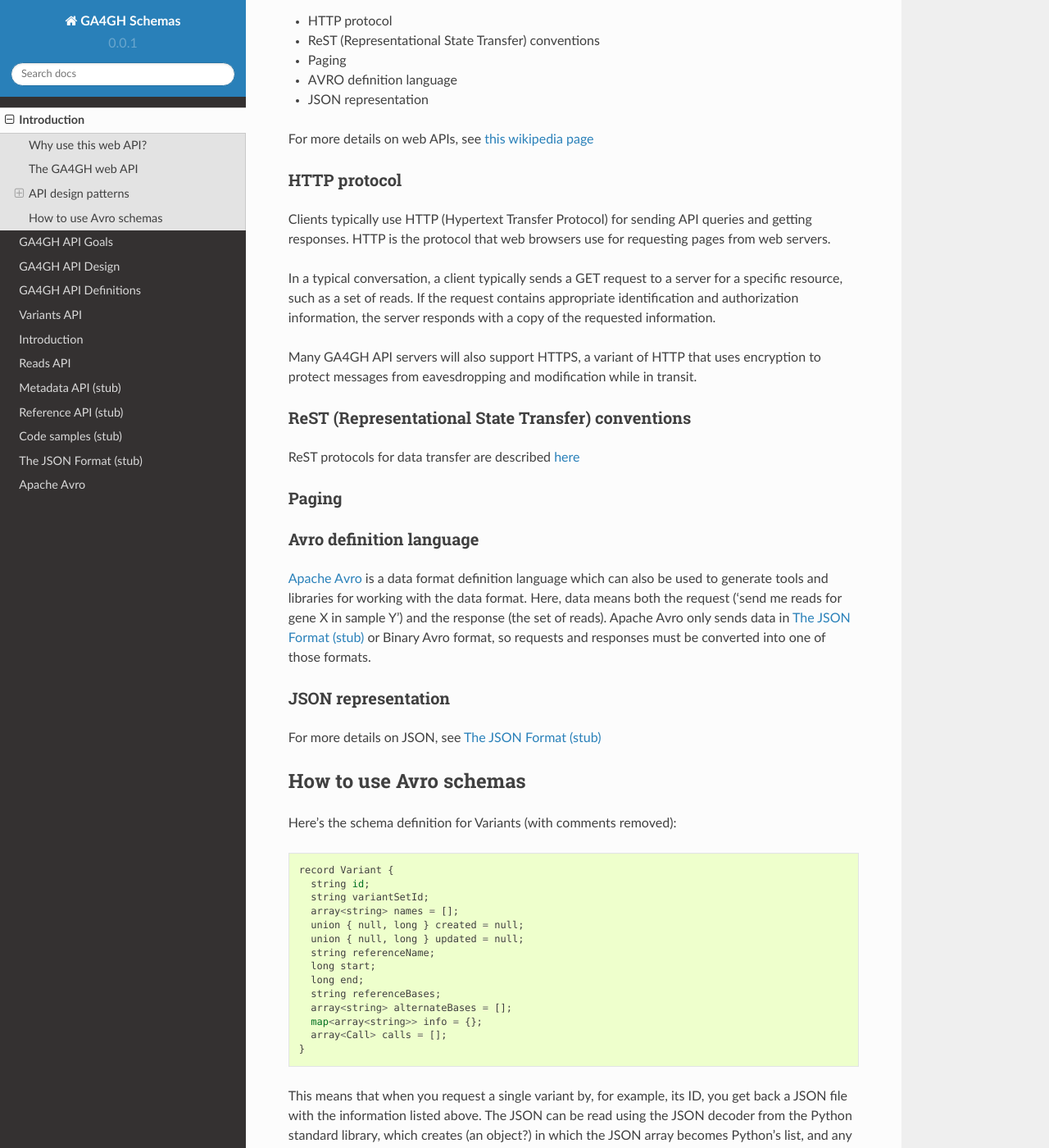
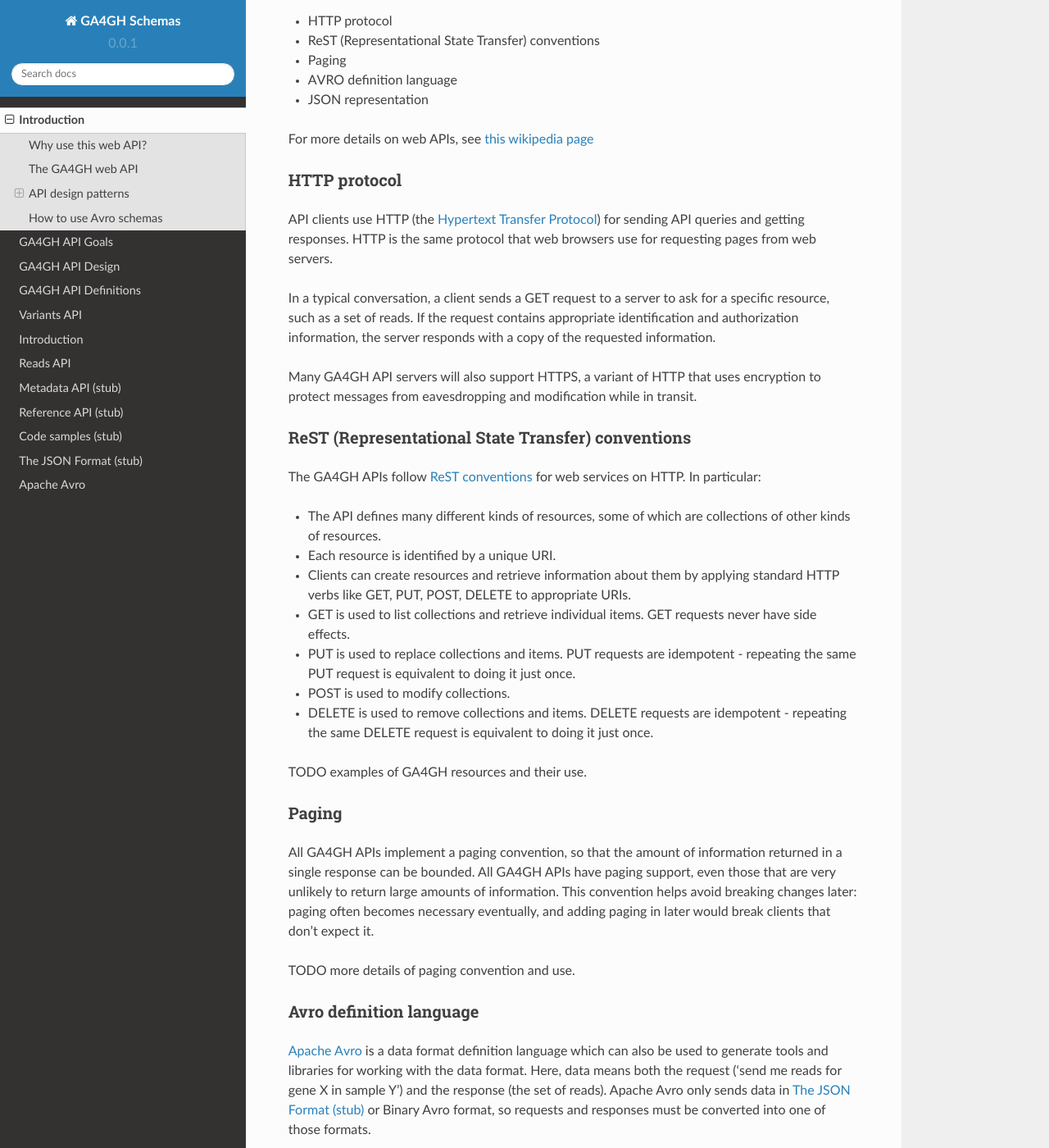
Before and after one commit to ga4gh/ga4gh-schemas, a Sphinx documentation site: the page built from doc/source/introduction_intro.rst, in a window 1280 px wide and 1400 px high, scrolled down 1034 px. Shown: the whole window at 82% size. Built offline with Sphinx 7.4.7 and the Read the Docs theme 2.0.0, drawn with Linux system fonts in a browser that asks for light colours; pages that are not in the unit, such as notebooks, are missing from menus; some of the changed text lies outside the part shown.

Commit message:
Second pass on patterns page.

```diff
--- a/doc/source/introduction_intro.rst
+++ b/doc/source/introduction_intro.rst
@@ -53,21 +53,37 @@ For more details on web APIs, see `this wikipedia page <https://en.wikipedia.org
 
 HTTP protocol
 .............
-Clients typically use HTTP (Hypertext Transfer Protocol) for sending API queries and getting responses.  HTTP is the protocol that web browsers use for requesting pages from web servers.
+API clients use HTTP (the `Hypertext Transfer Protocol <https://en.wikipedia.org/wiki/Hypertext_Transfer_Protocol>`_) for sending API queries and getting responses.
+HTTP is the same protocol that web browsers use for requesting pages from web servers.
 
-In a typical conversation, a client typically sends a GET request to a server for a specific resource, such as a set of reads.
+In a typical conversation, a client sends a GET request to a server to ask for a specific resource, such as a set of reads.
 If the request contains appropriate identification and authorization information, the server responds with a copy of the requested information.
 
 Many GA4GH API servers will also support HTTPS, a variant of HTTP that uses encryption to protect messages from eavesdropping and modification while in transit.
 
 ReST (Representational State Transfer) conventions
 ..................................................
+The GA4GH APIs follow `ReST conventions <https://en.wikipedia.org/wiki/Representational_state_transfer>`_ for web services on HTTP.  In particular:
 
+* The API defines many different kinds of resources, some of which are collections of other kinds of resources.
+* Each resource is identified by a unique URI.
+* Clients can create resources and retrieve information about them by applying standard HTTP verbs like GET, PUT, POST, DELETE to appropriate URIs.
+* GET is used to list collections and retrieve individual items. GET requests never have side effects.
+* PUT is used to replace collections and items.  PUT requests are idempotent - repeating the same PUT request is equivalent to doing it just once.
+* POST is used to modify collections.
+* DELETE is used to remove collections and items.  DELETE requests are idempotent - repeating the same DELETE request is equivalent to doing it just once.
 
-ReST protocols for data transfer are described `here <https://en.wikipedia.org/wiki/Representational_state_transfer>`_
+TODO examples of GA4GH resources and their use.
 
 Paging
 ......
+
+All GA4GH APIs implement a paging convention, so that the amount of information returned in a single response can be bounded. All
+GA4GH APIs have paging support, even those that are very unlikely to return large amounts of information. This convention helps avoid breaking changes later:
+paging often becomes necessary eventually, and adding paging in later would break clients that don't expect it.
+
+TODO more details of paging convention and use.
+
 
 Avro definition language
 ........................
@@ -78,6 +94,7 @@ Apache Avro only sends data in :ref:`json` or Binary Avro format, so requests an
 
 JSON representation
 ...................
+JSON (JavaScript Object Notation) is a commonly used notation for representing complex data structures.
 For more details on JSON, see :ref:`json`
 
 -----------------------
```
